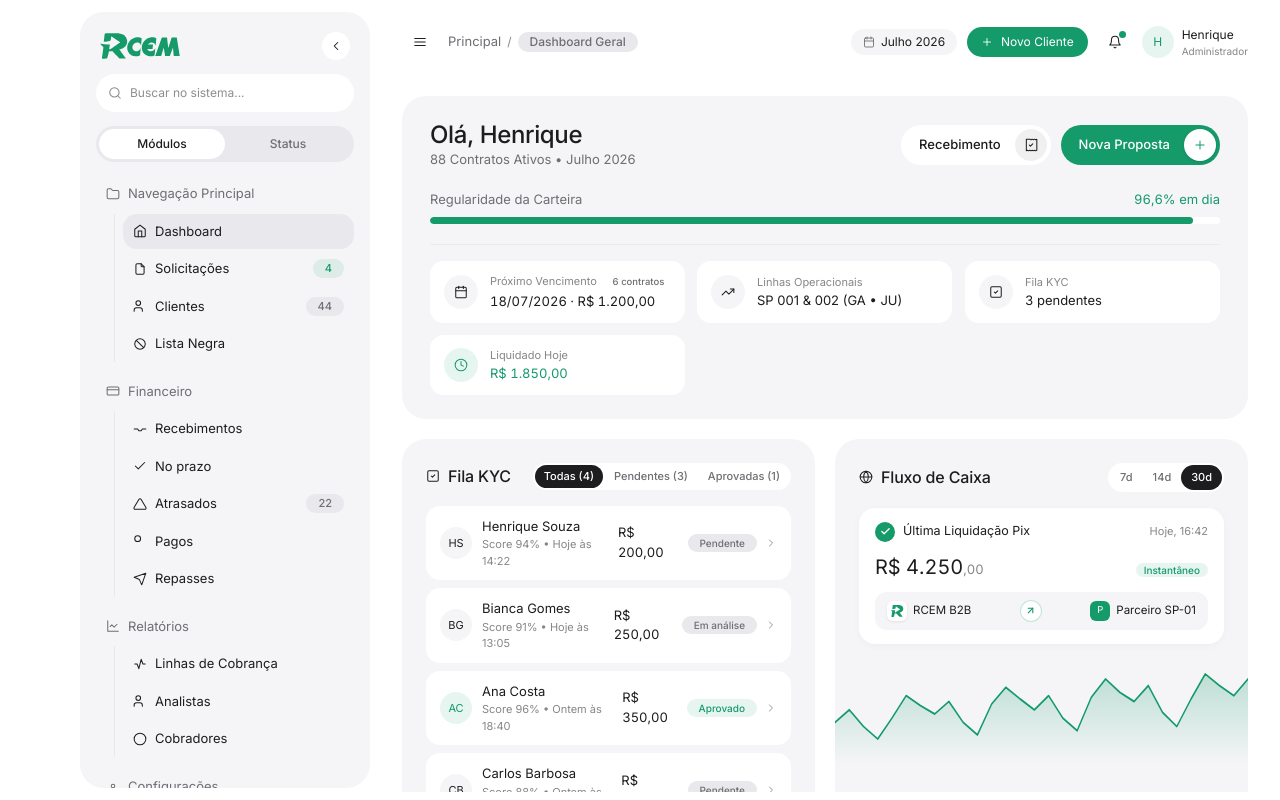
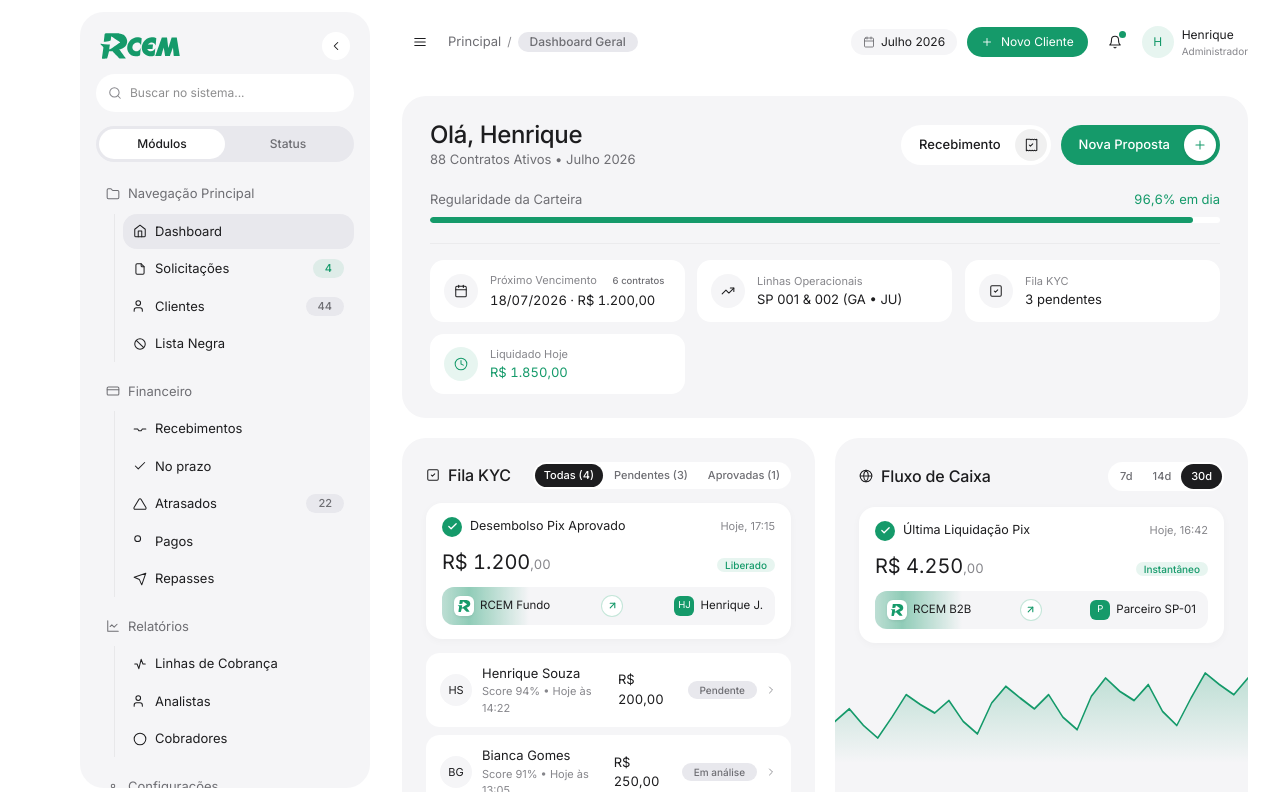
Before and after one commit to harryportugal/rcemadm, a Next.js app: page /dashboard in a window 1280 px wide. Built offline with nearby package versions, Linux system fonts and the light colour scheme.

Commit message:
feat: add animated Pix transfer beam mock cards across all main dashboard cards

```diff
--- a/src/app/(dashboard)/dashboard/page.tsx
+++ b/src/app/(dashboard)/dashboard/page.tsx
@@ -179,7 +179,7 @@ export default function DashboardPage() {
           </div>
         </div>
 
-        {/* Global Regularity Indicator with Animated Light Beam */}
+        {/* Global Regularity Indicator */}
         <div style={{ display: 'flex', flexDirection: 'column', gap: '8px' }}>
           <div style={{ display: 'flex', justifyContent: 'space-between', alignItems: 'center', fontSize: '13px' }}>
             <span style={{ color: 'var(--text-muted)' }}>Regularidade da Carteira</span>
@@ -189,11 +189,10 @@ export default function DashboardPage() {
           </div>
           <div
             style={{
-              height: '7px',
+              height: '6px',
               backgroundColor: 'var(--bg-surface)',
               borderRadius: 'var(--radius-pill)',
               overflow: 'hidden',
-              position: 'relative',
             }}
           >
             <div
@@ -202,13 +201,9 @@ export default function DashboardPage() {
                 width: '96.6%',
                 backgroundColor: 'var(--accent-green)',
                 borderRadius: 'var(--radius-pill)',
-                position: 'relative',
-                overflow: 'hidden',
                 transition: 'width 0.6s cubic-bezier(0.25, 1, 0.5, 1)',
               }}
-            >
-              <div className="hero-progress-beam" />
-            </div>
+            />
           </div>
         </div>
 
@@ -401,7 +396,7 @@ export default function DashboardPage() {
       <div style={{ display: 'grid', gridTemplateColumns: 'repeat(auto-fit, minmax(320px, 1fr))', gap: '20px' }}>
 
         {/* CHECKLIST / KYC CARD */}
-        <div className="vance-card vance-cascade-item delay-6" style={{ display: 'flex', flexDirection: 'column', gap: '16px' }}>
+        <div className="vance-card vance-cascade-item delay-6" style={{ display: 'flex', flexDirection: 'column', gap: '14px' }}>
           <div style={{ display: 'flex', justifyContent: 'space-between', alignItems: 'center' }}>
             <div style={{ display: 'flex', alignItems: 'center', gap: '8px' }}>
               <svg className="icon-svg icon-sm" viewBox="0 0 24 24">
@@ -457,6 +452,20 @@ export default function DashboardPage() {
               </button>
             </div>
           </div>
+
+          {/* Mock Animado de Desembolso / Aprovação KYC */}
+          <PixTransferCard
+            title="Desembolso Pix Aprovado"
+            amount="R$ 1.200"
+            cents=",00"
+            time="Hoje, 17:15"
+            statusBadgeText="Liberado"
+            senderName="RCEM Fundo"
+            senderIsRcem={true}
+            receiverName="Henrique J."
+            receiverBadge="HJ"
+            receiverIsRcem={false}
+          />
 
           {/* Compact Item List */}
           <div style={{ display: 'flex', flexDirection: 'column', gap: '8px' }}>
@@ -613,9 +622,12 @@ export default function DashboardPage() {
             amount="R$ 4.250"
             cents=",00"
             time="Hoje, 16:42"
+            statusBadgeText="Instantâneo"
             senderName="RCEM B2B"
+            senderIsRcem={true}
             receiverName="Parceiro SP-01"
             receiverBadge="P"
+            receiverIsRcem={false}
           />
 
           {/* SVG Area Chart com Curva Verde Suave - Bleed Edge-to-Edge */}
@@ -666,7 +678,7 @@ export default function DashboardPage() {
       <div style={{ display: 'grid', gridTemplateColumns: 'repeat(auto-fit, minmax(300px, 1fr))', gap: '20px' }}>
 
         {/* RESUMO FINANCEIRO DA CARTEIRA */}
-        <div className="vance-card vance-cascade-item delay-8" style={{ display: 'flex', flexDirection: 'column', gap: '16px' }}>
+        <div className="vance-card vance-cascade-item delay-8" style={{ display: 'flex', flexDirection: 'column', gap: '14px' }}>
           <div style={{ display: 'flex', justifyContent: 'space-between', alignItems: 'center' }}>
             <div style={{ display: 'flex', alignItems: 'center', gap: '8px' }}>
               <svg className="icon-svg icon-sm" viewBox="0 0 24 24">
@@ -679,6 +691,20 @@ export default function DashboardPage() {
               Extrato →
             </Link>
           </div>
+
+          {/* Mock Animado de Repasse da Carteira */}
+          <PixTransferCard
+            title="Repasse Automático Efetuado"
+            amount="R$ 3.800"
+            cents=",00"
+            time="Hoje, 15:30"
+            statusBadgeText="Projetado 100%"
+            senderName="Linha SP-001"
+            senderBadge="GA"
+            senderIsRcem={false}
+            receiverName="RCEM Painel"
+            receiverIsRcem={true}
+          />
 
           <div style={{ display: 'grid', gridTemplateColumns: '1fr 1fr', gap: '10px' }}>
             <div style={{ backgroundColor: 'var(--bg-surface)', padding: '12px 14px', borderRadius: '14px' }}>
@@ -749,6 +775,21 @@ export default function DashboardPage() {
               Ver todos →
             </Link>
           </div>
+
+          {/* Mock Animado de Acordo Quitado */}
+          <PixTransferCard
+            title="Acordo Pix Quitado"
+            amount="R$ 320"
+            cents=",00"
+            time="Hoje, 14:10"
+            statusBadgeText="Recuperado"
+            senderName="Marcos V."
+            senderBadge="MV"
+            senderIsRcem={false}
+            receiverName="Cobrança GA"
+            receiverBadge="GA"
+            receiverIsRcem={false}
+          />
 
           <div style={{ display: 'flex', flexDirection: 'column', gap: '8px' }}>
             {OVERDUE_DATA.map((client) => (
--- a/src/app/globals.css
+++ b/src/app/globals.css
@@ -860,7 +860,7 @@ strong, b, .font-medium, button {
 }
 
 /* ==========================================================================
-   8. PIX TRANSFER & HERO PROGRESS BEAM ANIMATIONS (EMERALD GREEN ACCENT)
+   8. PIX TRANSFER BEAM ANIMATION (EMERALD GREEN ACCENT)
    ========================================================================== */
 .pix-beam-bar {
   position: relative;
@@ -877,52 +877,25 @@ strong, b, .font-medium, button {
   position: absolute;
   top: 0;
   bottom: 0;
-  width: 160px;
-  background: linear-gradient(90deg, transparent 0%, rgba(21, 154, 106, 0.10) 18%, rgba(21, 154, 106, 0.38) 50%, rgba(21, 154, 106, 0.10) 82%, transparent 100%);
+  width: 120px;
+  background: linear-gradient(90deg, transparent 0%, rgba(21, 154, 106, 0.45) 50%, transparent 100%);
   pointer-events: none;
-  animation: transferBeam 3.2s cubic-bezier(0.4, 0, 0.2, 1) infinite;
+  animation: transferBeam 2.4s ease-in-out infinite;
 }
 
 @keyframes transferBeam {
   0% {
-    left: -45%;
+    left: -35%;
     opacity: 0;
   }
-  18% {
+  15% {
     opacity: 1;
   }
-  82% {
+  85% {
     opacity: 1;
   }
   100% {
-    left: 125%;
+    left: 115%;
     opacity: 0;
   }
 }
-
-.hero-progress-beam {
-  position: absolute;
-  top: 0;
-  bottom: 0;
-  width: 140px;
-  background: linear-gradient(90deg, transparent 0%, rgba(255, 255, 255, 0.12) 20%, rgba(255, 255, 255, 0.55) 50%, rgba(255, 255, 255, 0.12) 80%, transparent 100%);
-  pointer-events: none;
-  animation: heroProgressBeam 3.2s cubic-bezier(0.4, 0, 0.2, 1) infinite;
-}
-
-@keyframes heroProgressBeam {
-  0% {
-    left: -45%;
-    opacity: 0;
-  }
-  18% {
-    opacity: 1;
-  }
-  82% {
-    opacity: 1;
-  }
-  100% {
-    left: 125%;
-    opacity: 0;
-  }
-}
--- a/src/components/dashboard/PixTransferCard.tsx
+++ b/src/components/dashboard/PixTransferCard.tsx
@@ -3,14 +3,18 @@
 import React from 'react';
 import { RcemSymbol } from '@/components/ui/RcemLogo';
 
-interface PixTransferCardProps {
+export interface PixTransferCardProps {
   title?: string;
   amount?: string;
   cents?: string;
   time?: string;
+  statusBadgeText?: string;
   senderName?: string;
+  senderBadge?: string;
+  senderIsRcem?: boolean;
   receiverName?: string;
   receiverBadge?: string;
+  receiverIsRcem?: boolean;
   className?: string;
   style?: React.CSSProperties;
 }
@@ -20,9 +24,13 @@ export function PixTransferCard({
   amount = 'R$ 1.850',
   cents = ',00',
   time = 'Hoje, 16:42',
+  statusBadgeText = 'Instantâneo',
   senderName = 'RCEM B2B',
+  senderBadge = 'R',
+  senderIsRcem = true,
   receiverName = 'Parceiro SP-01',
   receiverBadge = 'P',
+  receiverIsRcem = false,
   className = '',
   style = {},
 }: PixTransferCardProps) {
@@ -84,7 +92,7 @@ export function PixTransferCard({
           <span style={{ fontSize: '13px', fontWeight: 400, color: 'var(--text-subtle)' }}>{cents}</span>
         </div>
         <span className="vance-badge green" style={{ fontSize: '10px', padding: '2px 8px' }}>
-          Instantâneo
+          {statusBadgeText}
         </span>
       </div>
 
@@ -105,8 +113,9 @@ export function PixTransferCard({
         {/* Animated Green Light Beam */}
         <div className="pix-beam" />
 
-        {/* Sender (RCEM) */}
+        {/* Sender */}
         <div style={{ position: 'relative', zIndex: 1, display: 'flex', alignItems: 'center', gap: '6px' }}>
+          {senderIsRcem ? (
             <div
               style={{
                 width: '20px',
@@ -122,6 +131,25 @@ export function PixTransferCard({
             >
               <RcemSymbol size="100%" color="var(--accent-green)" />
             </div>
+          ) : (
+            <div
+              style={{
+                width: '20px',
+                height: '20px',
+                borderRadius: '6px',
+                backgroundColor: 'var(--bg-surface)',
+                color: 'var(--text-main)',
+                display: 'grid',
+                placeItems: 'center',
+                fontSize: '9.5px',
+                fontWeight: 600,
+                boxShadow: '0 1px 2px rgba(0,0,0,0.05)',
+                flexShrink: 0,
+              }}
+            >
+              {senderBadge}
+            </div>
+          )}
           <span style={{ fontSize: '11.5px', fontWeight: 500, color: 'var(--text-main)' }}>
             {senderName}
           </span>
@@ -160,6 +188,23 @@ export function PixTransferCard({
 
         {/* Receiver */}
         <div style={{ position: 'relative', zIndex: 1, display: 'flex', alignItems: 'center', gap: '6px' }}>
+          {receiverIsRcem ? (
+            <div
+              style={{
+                width: '20px',
+                height: '20px',
+                borderRadius: '6px',
+                backgroundColor: '#FFFFFF',
+                display: 'grid',
+                placeItems: 'center',
+                padding: '3px',
+                boxShadow: '0 1px 3px rgba(0,0,0,0.08)',
+                flexShrink: 0,
+              }}
+            >
+              <RcemSymbol size="100%" color="var(--accent-green)" />
+            </div>
+          ) : (
             <div
               style={{
                 width: '20px',
@@ -176,6 +221,7 @@ export function PixTransferCard({
             >
               {receiverBadge}
             </div>
+          )}
           <span style={{ fontSize: '11.5px', fontWeight: 500, color: 'var(--text-main)' }}>
             {receiverName}
           </span>
```
Lines whose indentation alone changed are shown as unchanged.
